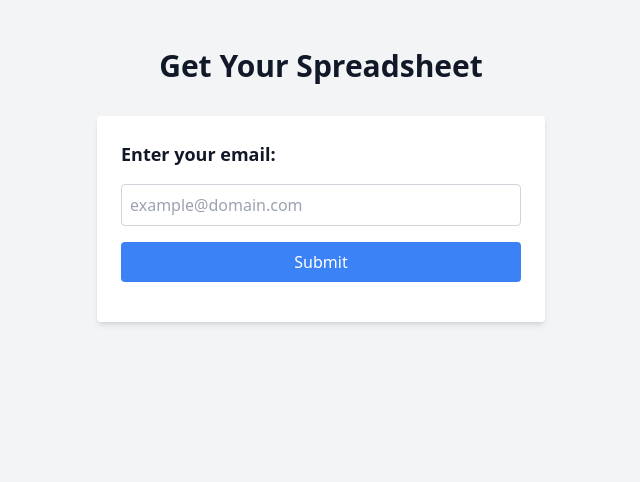
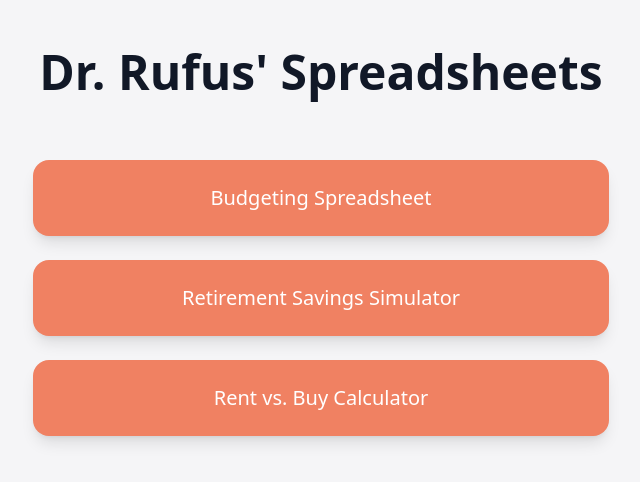
Before and after one commit to rufusmd/linktree-like-app, a Next.js app: page /linktree in a window 1280 px wide. Shown: the top 482 px of the page, without its empty margins (319-959 px from the left). Built offline with nearby package versions, Linux system fonts and the light colour scheme.

Commit message:
newest version of app with css, working email links

```diff
--- a/app/components/email.form.jsx
+++ b/app/components/email.form.jsx
@@ -1,67 +1,91 @@
 "use client";
 
-import React, { useState, useEffect } from "react";
+import React, { useState } from "react";
 
-export default function EmailForm() {
+export default function EmailForm({ toolId, onSuccess }) {
   const [email, setEmail] = useState("");
-  const [response, setResponse] = useState("");
-
-  // Log the Worker URL when component mounts
-  useEffect(() => {
-    console.log('Component mounted, will use Worker URL:', 'https://my-linktree-email-api.rufussweeney.workers.dev/api/send-email');
-  }, []);
+  const [isSubmitting, setIsSubmitting] = useState(false);
+  const [status, setStatus] = useState({ type: "", message: "" });
 
   const handleSubmit = async (e) => {
     e.preventDefault();
-    const workerUrl = 'https://my-linktree-email-api.rufussweeney.workers.dev/api/send-email';
-    console.log('Starting submission to:', workerUrl);
+    setIsSubmitting(true);
 
     try {
-      const res = await fetch(workerUrl, {
+      const res = await fetch('https://my-linktree-email-api.rufussweeney.workers.dev/api/send-email', {
         method: "POST",
         headers: {
           "Content-Type": "application/json",
         },
         body: JSON.stringify({
           email,
-          spreadsheetId: "spreadsheet_1"
+          toolId
         }),
       });
 
       const data = await res.json();
       if (data.success) {
         setEmail("");
-        setResponse("Email sent successfully!");
+        setStatus({
+          type: "success",
+          message: "Email sent successfully! Check your inbox."
+        });
+        // Wait 2 seconds to show success message before closing
+        setTimeout(() => {
+          onSuccess();
+        }, 2000);
       } else {
-        setResponse(data.message || "Failed to send email.");
+        setStatus({
+          type: "error",
+          message: data.message || "Failed to send email."
+        });
       }
     } catch (error) {
-      console.error("Submission error:", error);
-      setResponse("An error occurred. Please try again.");
+      console.error("Fetch error:", error);
+      setStatus({
+        type: "error",
+        message: "An error occurred. Please try again."
+      });
+    } finally {
+      setIsSubmitting(false);
     }
   };
 
   return (
-    <form onSubmit={handleSubmit} className="flex flex-col gap-4 p-6 bg-white rounded shadow-md w-full max-w-md mx-auto mt-8">
-      <label htmlFor="email" className="text-lg font-semibold">
-        Enter your email:
-      </label>
+    <form onSubmit={handleSubmit} className="space-y-6">
+      <div>
         <input
           type="email"
-        id="email"
           value={email}
           onChange={(e) => setEmail(e.target.value)}
-        placeholder="example@domain.com"
-        className="p-2 border border-gray-300 rounded"
+          placeholder="Enter your email"
+          className="w-full px-4 py-3 rounded-xl border border-gray-300 focus:ring-2
+                   focus:ring-[#F08162] focus:border-transparent outline-none"
           required
+          disabled={isSubmitting}
         />
+      </div>
+
+      {status.message && (
+        <div className={`p-4 rounded-lg ${
+          status.type === "success"
+            ? "bg-green-50 text-green-800"
+            : "bg-red-50 text-red-800"
+        }`}>
+          {status.message}
+        </div>
+      )}
+
       <button
         type="submit"
-        className="bg-blue-500 text-white py-2 px-4 rounded hover:bg-blue-600"
+        disabled={isSubmitting}
+        className={`w-full bg-[#F08162] text-white py-3 px-6 rounded-xl font-medium
+          hover:bg-[#e66d4d] transition duration-200
+          ${isSubmitting ? 'opacity-75 cursor-not-allowed' : ''}
+        `}
       >
-        Submit
+        {isSubmitting ? 'Sending...' : 'Get Spreadsheet'}
       </button>
-      <p className="text-sm text-gray-600">{response}</p>
     </form>
   );
 }
--- a/app/layout.js
+++ b/app/layout.js
@@ -1,14 +1,18 @@
-import './global.css'
-
-export const metadata = {
-  title: 'Your App Name',
-  description: 'Your app description',
-}
+import './global.css';
 
 export default function RootLayout({ children }) {
   return (
     <html lang="en">
-      <body>{children}</body>
+      <head>
+        <title>Dr. Rufus' Spreadsheets</title>
+      </head>
+      <body className="bg-[#F5F5F7]">
+        <main className="min-h-screen">
+          <div className="max-w-3xl mx-auto px-4 py-12">
+            {children}
+          </div>
+        </main>
+      </body>
     </html>
   );
 }
--- a/app/linktree/page.js
+++ b/app/linktree/page.js
@@ -1,12 +1,66 @@
+"use client";
+
+import { useState } from 'react';
 import EmailForm from '../components/email.form';
 
 export default function LinktreePage() {
+  const [selectedTool, setSelectedTool] = useState(null);
+  const [showForm, setShowForm] = useState(false);
+
+  const tools = [
+    { id: 'budgeting', name: 'Budgeting Spreadsheet' },
+    { id: 'retirement', name: 'Retirement Savings Simulator' },
+    { id: 'rentVsBuy', name: 'Rent vs. Buy Calculator' },
+  ];
+
+  const handleToolClick = (toolId) => {
+    setSelectedTool(toolId);
+    setShowForm(true);
+  };
+
   return (
-    <div className="min-h-screen bg-gray-100 py-12">
-      <div className="container mx-auto px-4">
-        <h1 className="text-3xl font-bold text-center mb-8">Get Your Spreadsheet</h1>
-        <EmailForm />
+    <div className="max-w-xl mx-auto">
+      <h1 className="text-5xl font-bold text-center mb-16">
+        Dr. Rufus' Spreadsheets
+      </h1>
+
+      <div className="space-y-6">
+        {tools.map((tool) => (
+          <button
+            key={tool.id}
+            onClick={() => handleToolClick(tool.id)}
+            className="w-full py-6 px-8 text-xl text-white bg-[#F08162]
+                    rounded-2xl shadow-lg hover:shadow-xl hover:bg-[#e66d4d]
+                    transform hover:-translate-y-1 transition-all duration-200
+                    focus:outline-none focus:ring-4 focus:ring-[#F08162]/50"
+          >
+            {tool.name}
+          </button>
+        ))}
       </div>
+
+      {/* Modal */}
+      {showForm && (
+        <div className="fixed inset-0 bg-black bg-opacity-50 flex items-center justify-center p-4">
+         <div className="bg-white rounded-2xl p-8 w-full max-w-md">
+          <div className="flex justify-between items-center mb-6">
+            <h2 className="text-2xl font-semibold">
+             Get Your {tools.find(t => t.id === selectedTool)?.name}
+            </h2>
+            <button
+              onClick={() => setShowForm(false)}
+              className="text-gray-500 hover:text-gray-700 text-2xl"
+            >
+            ×
+          </button>
+        </div>
+        <EmailForm
+          toolId={selectedTool}
+          onSuccess={() => setShowForm(false)}
+        />
+      </div>
+    </div>
+    )}
     </div>
   );
 }
--- /dev/null
+++ b/next.config.js
@@ -0,0 +1,11 @@
+/** @type {import('next').NextConfig} */
+const nextConfig = {
+    experimental: {
+        outputFileTracingRoot: __dirname, // Ensures dependencies are bundled
+    },
+    trailingSlash: true,               // Ensures proper static paths
+    distDir: ".vercel/output",         // Build output for Cloudflare Pages
+    output: "standalone",              // Makes the build self-contained
+};
+
+module.exports = nextConfig;
--- a/tailwind.config.js
+++ b/tailwind.config.js
@@ -1,12 +1,12 @@
 /** @type {import('tailwindcss').Config} */
 module.exports = {
   content: [
-    "./app/**/*.{js,jsx,ts,tsx}",
-    "./pages/**/*.{js,jsx,ts,tsx}",
-    "./components/**/*.{js,jsx,ts,tsx}"
+    "./app/**/*.{js,ts,jsx,tsx,mdx}",
+    "./pages/**/*.{js,ts,jsx,tsx,mdx}",
+    "./components/**/*.{js,ts,jsx,tsx,mdx}",
   ],
   theme: {
     extend: {},
   },
   plugins: [],
-};
+}
```
Also changed, not shown: 1 other file (tests, documents, lock files or other folders). Lines whose indentation alone changed are shown as unchanged.
